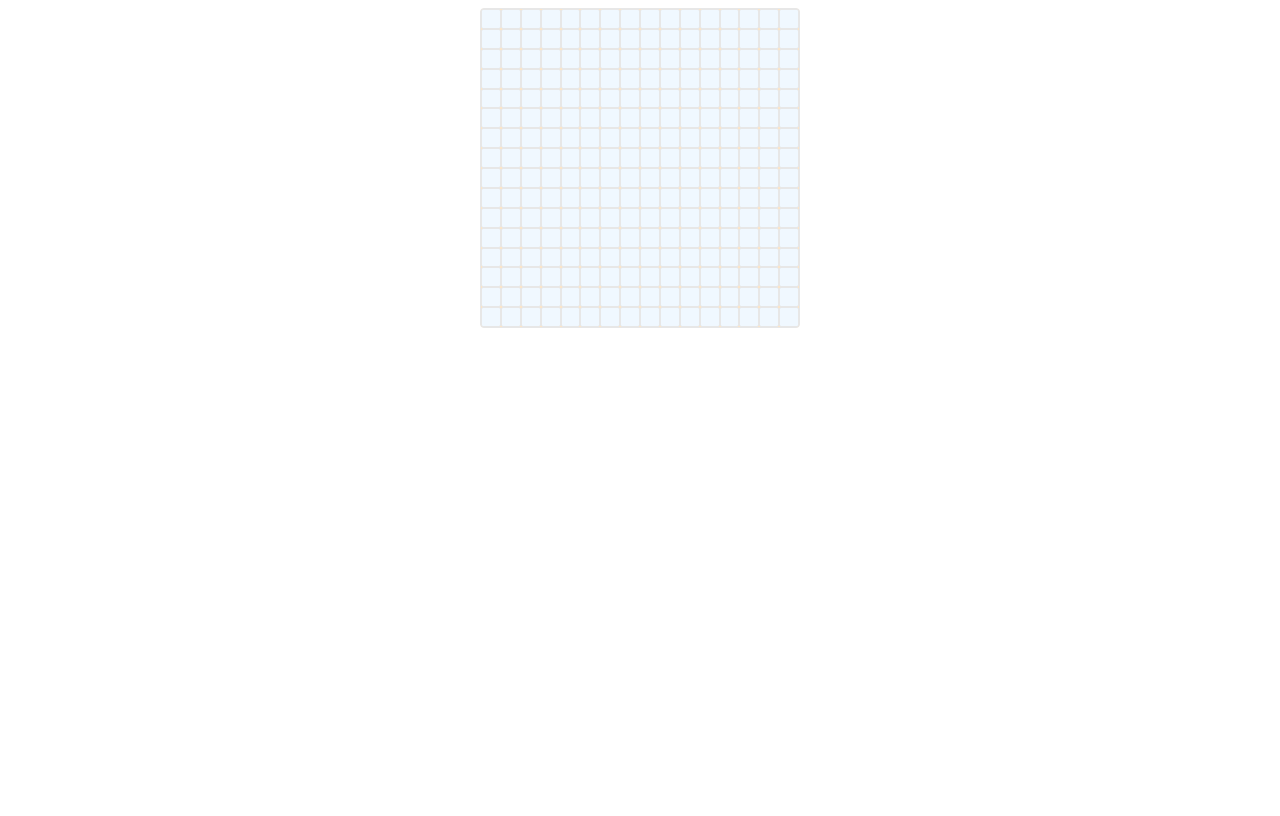
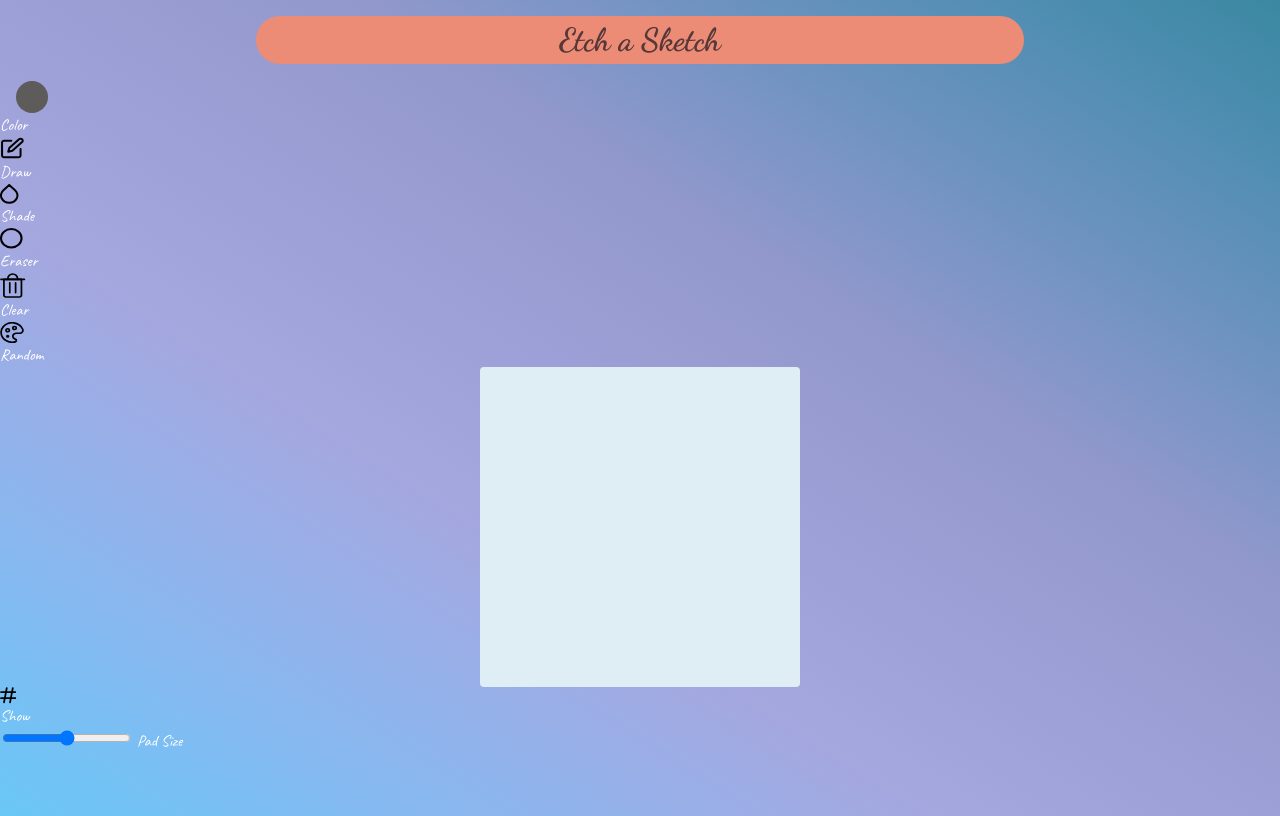
Before and after one commit to Akiva1992/Etch-A-Sketch, a plain HTML site: page index.html in a window 1280 px wide. Drawn offline with Linux system fonts and the light colour scheme.

Commit message:
Did all the mark-up and element adding

```diff
--- a/app.js
+++ b/app.js
@@ -1,45 +1,44 @@
-let container = document.querySelector(".container");
+// let sketchPad = document.querySelector(".sketch-pad");
 
-let num = 16;
+// let num = 16;
 
-for (let i =0; i<num; i++){
-    for (let j=0; j<num; j++){
-        container.appendChild(document.createElement("div")).classList.add("pixel");
-
-    }
-}
+// for (let i =0; i<num; i++){
+//     for (let j=0; j<num; j++){
+//         sketchPad.appendChild(document.createElement("div")).classList.add("pixel");
+//     }
+// }
 
 
-let divWidth = 100 / num;
-console.log(divWidth)
+// let divWidth = 100 / num;
+// console.log(divWidth)
 
-const divs = document.querySelectorAll('.pixel');
-const arr = Array.from(divs);
+// const divs = document.querySelectorAll('.pixel');
+// const arr = Array.from(divs);
 
-arr.forEach(div => {
-    div.style.width =`${divWidth}%`
-    let d = div.style.height =`${divWidth}%`
-    console.log(d)
+// arr.forEach(div => {
+//     div.style.width =`${divWidth}%`
+//     let d = div.style.height =`${divWidth}%`
+//     console.log(d)
 
-});
+// });
 
-const body = document.getElementsByTagName("body")[0];
+// const body = document.getElementsByTagName("body")[0];
 
-let isDown = false;
+// let isDown = false;
 
-body.addEventListener("mouseup",() =>{
-    isDown = false;
-});
+// body.addEventListener("mouseup",() =>{
+//     isDown = false;
+// });
 
-body.addEventListener("mousedown",() =>{
-    isDown = true;
-});
+// body.addEventListener("mousedown",() =>{
+//     isDown = true;
+// });
 
 
-arr.forEach(div => {
-    div.addEventListener("mouseover",() =>{
-        if (isDown == true){
-            div.classList.add("color");
-        }
-    });
-});
+// arr.forEach(div => {
+//     div.addEventListener("mouseover",() =>{
+//         if (isDown == true){
+//             div.classList.add("color");
+//         }
+//     });
+// });
--- a/index.html
+++ b/index.html
@@ -5,10 +5,36 @@
     <meta http-equiv="X-UA-Compatible" content="IE=edge">
     <meta name="viewport" content="width=device-width, initial-scale=1.0">
     <link rel="stylesheet" href="./style.css">
+    <link rel="preconnect" href="https://fonts.googleapis.com">
+    <link rel="preconnect" href="https://fonts.gstatic.com" crossorigin>
+    <link href="https://fonts.googleapis.com/css2?family=Caveat:wght@400;500;600;700&family=Dancing+Script:wght@400;500;600;700&display=swap" rel="stylesheet">
     <title>Etch A Sketch</title>
 </head>
 <body>
-    <div class="container">
+    <div class="header container"><h1 class="header txt">Etch a Sketch</h1></div>
+    <div class="container main">
+        <div class="icon-container">
+            <input type="color" id="black" class="color-picker" name="black" value="#5e5b5b">
+            <p class="icon">Color</p>
+            <img src="./imgs/draw.svg" alt="Draw button" class="icon">
+            <p class="icon">Draw</p>
+            <img src="./imgs/shade.svg" alt="Shade button" class="icon">
+            <p class="icon">Shade</p>
+            <img src="./imgs/eraser.svg" alt="Eraser button" class="icon">
+            <p class="icon">Eraser</p>
+            <img src="./imgs/clear.svg" alt="Clear button" class="icon">
+            <p class="icon">Clear</p>
+            <img src="./imgs/rainbow.svg" alt="random color button" class="icon">
+            <p class="icon">Random</p>
+        </div>
+        <div class="sketch-pad"></div>
+        <img src="./imgs/grid.svg" alt="Show grid button" class="icon">
+        <p class="icon">Show</p>
+        <div>
+            <input type="range" id="size" name="size"
+                   min="1" max="100">
+            <label for="size">Pad Size</label>
+          </div>
     </div>
     <script src="./app.js"></script>
 </body>
--- a/style.css
+++ b/style.css
@@ -1,4 +1,186 @@
+/* Box sizing rules */
+*,
+*::before,
+*::after {
+  box-sizing: border-box;
+}
+
+/* Remove default margin */
+body,
+h1,
+h2,
+h3,
+h4,
+p,
+figure,
+blockquote,
+dl,
+dd {
+  margin: 0;
+  padding: 0;
+}
+
+/* Remove list styles on ul, ol elements with a list role, which suggests default styling will be removed */
+ul[role='list'],
+ol[role='list'] {
+  list-style: none;
+}
+
+/* Set core root defaults */
+html:focus-within {
+  scroll-behavior: smooth;
+}
+
+/* Set core body defaults */
+body {
+  min-height: 100vh;
+  text-rendering: optimizeSpeed;
+  line-height: 1.5;
+}
+
+/* A elements that don't have a class get default styles */
+a:not([class]) {
+  text-decoration-skip-ink: auto;
+}
+
+/* Make images easier to work with */
+img,
+picture {
+  max-width: 100%;
+  display: block;
+}
+
+/* Inherit fonts for inputs and buttons */
+input,
+button,
+textarea,
+select {
+  font: inherit;
+}
+
+/* Remove all animations, transitions and smooth scroll for people that prefer not to see them */
+@media (prefers-reduced-motion: reduce) {
+  html:focus-within {
+   scroll-behavior: auto;
+  }
+
+  *,
+  *::before,
+  *::after {
+    animation-duration: 0.01ms !important;
+    animation-iteration-count: 1 !important;
+    transition-duration: 0.01ms !important;
+    scroll-behavior: auto !important;
+  }
+}
+
+/* ********************************************************************************8 */
+
 body{
+    background-image: linear-gradient(to right top, #69c7f6, #79bff4, #8ab7ef, #98afe8, #a5a7df, #9fa2d9, #999dd2, #9398cc, #7a95c6, #6391bc, #4d8db0, #3b88a2);
+}
+
+/* h1{
+    font-family: 'Dancing Script', cursive;
+    color: #563838;
+} */
+
+p,
+span,
+label{
+    font-family: 'Caveat', cursive;
+    color: #fff;
+}
+
+.color-picker{
+    padding: 0;
+    margin: 0;
+    background-color: #5e5b5b;
+    border-radius: 200px;
+    margin-left:1em;
+    padding: 1em;
+}
+
+input[type="color"] {
+	-webkit-appearance: none;
+	border: none;
+	width: 32px;
+	height: 32px;
+}
+input[type="color"]::-webkit-color-swatch-wrapper {
+	padding: 0;
+}
+input[type="color"]::-webkit-color-swatch {
+	border: none;
+}
+
+
+
+/* ///////////////////////////////Header//////////////////////////////////////// */
+
+.header.container{
+    background-color: #EC8C76;
+    border-radius: 100px;
+    padding: 0%;
+    margin-top:1em;
+    width: 60%;
+    margin: 1em auto;
+}
+
+h1.header.txt{
+    font-size: 2rem;
+    font-weight: bold;
+    font-family: 'Dancing Script', cursive;
+    color: #563838;
+    text-align: center;
+    /* padding: */
+}
+
+
+
+
+
+
+
+.sketch-pad{
+    background-color: #DFEDF4;
+    width: 20em;
+    height: 20em;
+    /* border: 1px black solid; */
+    border-radius: 4px;
+    display:flex;
+    flex-wrap: wrap;
+    margin: auto;
+    /* box-sizing: border-box; */
+}
+
+
+
+
+
+
+
+
+
+
+
+
+
+
+
+
+
+
+
+
+
+
+
+
+
+
+
+/* body{
 }
 
 .container{
@@ -24,4 +206,4 @@ div{
 
 div.color{
     background-color: black;
-}
+} */
```
Also changed, not shown: imgs/clear.svg (added), imgs/draw.svg (added), imgs/eraser.svg (added), imgs/grid.svg (added), imgs/rainbow.svg (added), imgs/shade.svg (added).
